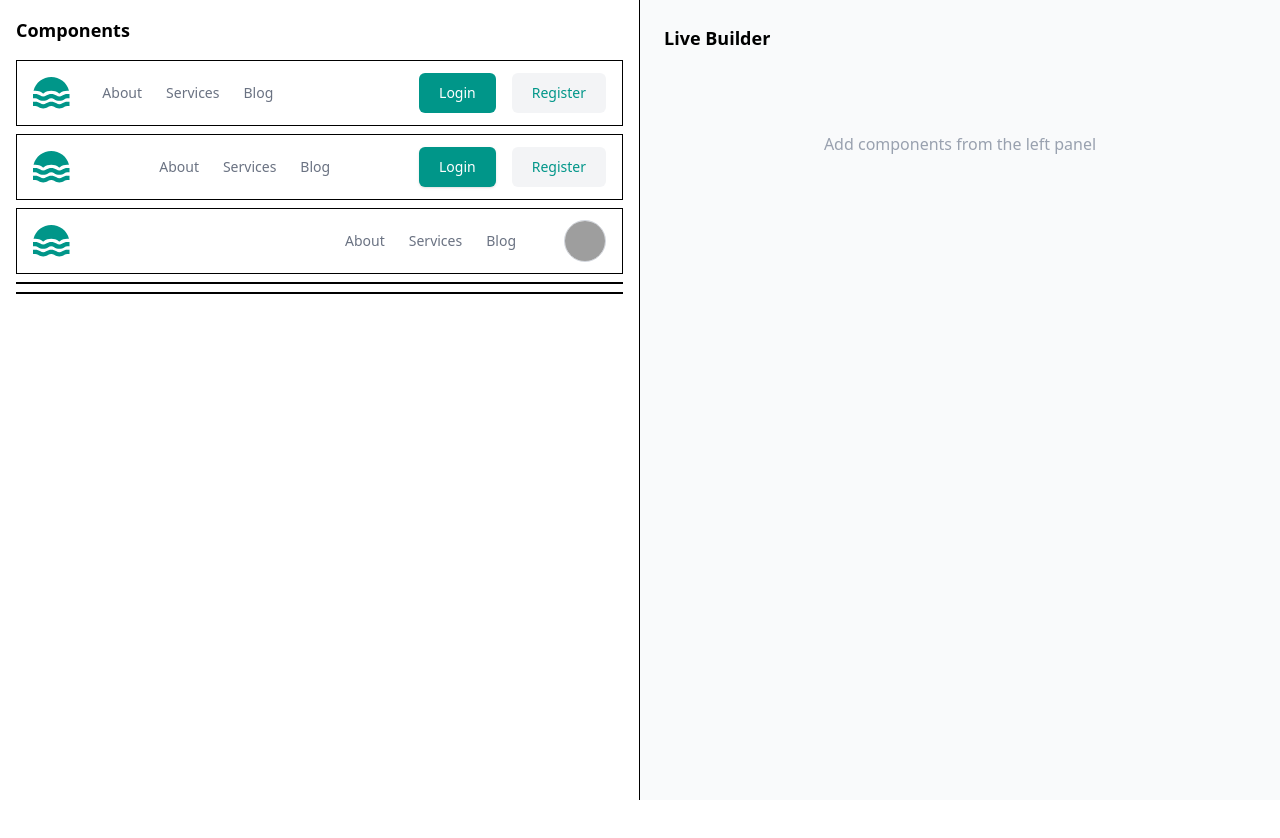
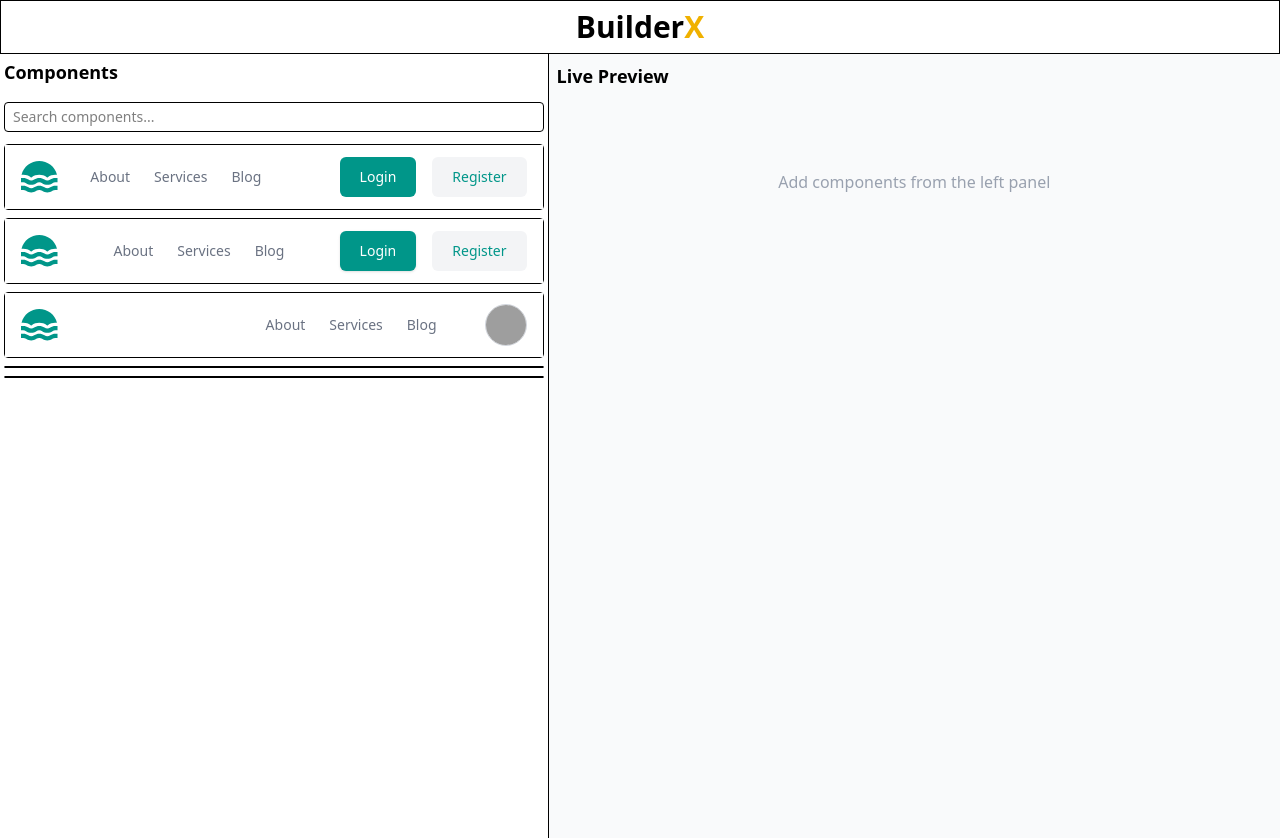
Before and after one commit to asrafulsgit/builder-client, a React (Vite) app: page / in a window 1280 px wide. Shown: the top 838 px of the page. Before the commit the page ends 800 px from the top, so only its background shows below. Built offline with nearby package versions, Linux system fonts and the light colour scheme; grey boxes are pictures that could not be loaded.

Commit message:
Implement CommonLayout and Nav components; replace Outlet with CommonLayout in App

```diff
--- a/src/App.jsx
+++ b/src/App.jsx
@@ -1,11 +1,12 @@
-import { Outlet } from "react-router"
+import CommonLayout from "./components/layout/commonLayout"
+
 
 
 function App() {
 
   return (
      <>
-       <Outlet />
+       <CommonLayout />
      </>
   )
 }
--- /dev/null
+++ b/src/components/layout/CommonLayout.jsx
@@ -0,0 +1,14 @@
+import React from 'react'
+import Nav from './Nav'
+import { Outlet } from 'react-router'
+
+const CommonLayout = () => {
+  return (
+    <>
+      <Nav />
+      <Outlet />
+    </>
+  )
+}
+
+export default CommonLayout
--- /dev/null
+++ b/src/components/layout/Nav.jsx
@@ -0,0 +1,11 @@
+import React from 'react'
+
+const Nav = () => {
+  return (
+    <div className='border'>
+      <h1 className='text-3xl text-center py-2 font-bold'>Builder<span className='text-yellow-500'>X</span></h1>
+    </div>
+  )
+}
+
+export default Nav
--- a/src/pages/user/Builder.jsx
+++ b/src/pages/user/Builder.jsx
@@ -1,62 +1,98 @@
 import { useState } from "react";
 import { library } from "../../components/library/Library";
-import { v4 as uuidv4 } from 'uuid';
+import { v4 as uuidv4 } from "uuid";
 
-const  Builder=()=> {
+const Builder = () => {
   const [canvas, setCanvas] = useState([]);
-  console.log(canvas)
-  // Add new component
-  const addComponent = (componentId) => {
-    const isExist = canvas.find((c)=> c.componentId === componentId);
-    if(isExist) return;
-    const comp = library.find((c) => c.id === componentId);
-    if (!comp) return;
-    setCanvas((prev) => [
-      ...prev,
-      { id: uuidv4(), componentId, order: prev.length + 1 },
-    ]);
-  };
+  const [dragItem, setDragItem] = useState(null);
+  const [search, setSearch] = useState("");
 
   // Delete component
   const deleteComponent = (id) => {
     setCanvas((prev) => prev.filter((c) => c.id !== id));
   };
 
-  // Move component up/down
+  // Move component manually
   const moveComponent = (id, direction) => {
     setCanvas((prev) => {
       const index = prev.findIndex((c) => c.id === id);
       if (index === -1) return prev;
 
+      const newIndex = direction === "up" ? index - 1 : index + 1;
+      if (newIndex < 0 || newIndex >= prev.length) return prev;
+
       const newArr = [...prev];
-    const [item] = newArr.splice(index, 1);
-    const newIndex = direction === "up" ? index - 1 : index + 1;
-
-    if (newIndex < 0 || newIndex > newArr.length) return prev; // <-- FIX
-    newArr.splice(newIndex, 0, item);
+      const [moved] = newArr.splice(index, 1);
+      newArr.splice(newIndex, 0, moved);
       return newArr;
     });
   };
 
+  // Drag from left library
+  const handleDragStart = (c) => {
+    setDragItem(c);
+  };
+
+  // Drop into canvas
+  const handleDrop = (e) => {
+    e.preventDefault();
+    if (!dragItem) return;
+
+    // Prevent duplicate componentId
+    const isExist = canvas.find((c) => c.componentId === dragItem.id);
+    if (isExist) return;
+
+    setCanvas((prev) => [
+      ...prev,
+      { id: uuidv4(), componentId: dragItem.id, order: prev.length + 1 },
+    ]);
+
+    setDragItem(null);
+  };
+
+  // Allow drop
+  const handleDragOver = (e) => {
+    e.preventDefault();
+  };
+
+  // Filter components by search
+  const filtered = library.filter((c) =>
+    c.name.toLowerCase().includes(search.toLowerCase())
+  );
+
   return (
     <div className="flex h-screen">
-      {/* Left Sidebar - Components */}
-      <div className="w-1/2 border-r p-4 overflow-y-auto">
+      {/* Left Sidebar */}
+      <div className="w-3/7 border-r p-1 overflow-y-auto">
         <h2 className="font-bold text-lg mb-4">Components</h2>
-        {library.map((c) => (
+        <input
+          type="text"
+          placeholder="Search components..."
+          className="w-full mb-3 border rounded px-2 py-1 text-sm"
+          value={search}
+          onChange={(e) => setSearch(e.target.value)}
+        />
+        {filtered.map((c) => (
           <div
             key={c.id}
-            onClick={() => addComponent(c.id)}
-            className="border  mb-2 cursor-pointer hover:bg-gray-100"
+            draggable
+            onDragStart={() => handleDragStart(c)}
+            className="border mb-2 cursor-pointer hover:bg-gray-100 rounded"
           >
-            {<c.component />}
+            <div className="pointer-events-none">
+              <c.component />
+            </div>
           </div>
         ))}
       </div>
 
-      {/* Right Side - Builder Preview */}
-      <div className="flex-1  overflow-y-auto bg-gray-50">
-        <h2 className="font-bold pt-6 pl-6 text-lg mb-4">Live Builder</h2>
+      {/* Right Canvas */}
+      <div
+        className="flex-1 bg-gray-50 overflow-y-auto"
+        onDragOver={handleDragOver}
+        onDrop={handleDrop}
+      >
+        <h2 className="font-bold pt-2 pl-2 text-lg mb-4">Live Preview</h2>
 
         {canvas.length === 0 && (
           <div className="text-gray-400 text-center mt-20">
@@ -64,35 +100,36 @@ const  Builder=()=> {
           </div>
         )}
 
-        {canvas.map((c, i) => {
+        {canvas.map((c) => {
           const Comp = library.find((x) => x.id === c.componentId)?.component;
-
           return (
             <div
               key={c.id}
-              className="relative hover:border border-yellow-500
-              group  transition"
+              className="relative group hover:border border-transparent hover:border-yellow-400 transition"
             >
-              <div className="absolute z-10 right-2 top-2 hidden group-hover:flex gap-2">
+              {/* Action buttons */}
+              <div className="absolute right-2 top-2 z-10 hidden group-hover:flex gap-2">
                 <button
+                  onClick={() => deleteComponent(c.id)}
                   className="bg-red-500 text-white text-xs px-2 py-1 rounded"
-                  onClick={() => deleteComponent(c.id)}
                 >
                   Delete
                 </button>
                 <button
+                  onClick={() => moveComponent(c.id, "up")}
                   className="bg-gray-500 text-white text-xs px-2 py-1 rounded"
-                  onClick={() => moveComponent(c.id, "up")}
                 >
                   ↑
                 </button>
                 <button
+                  onClick={() => moveComponent(c.id, "down")}
                   className="bg-gray-500 text-white text-xs px-2 py-1 rounded"
-                  onClick={() => moveComponent(c.id, "down")}
                 >
                   ↓
                 </button>
               </div>
+
+              {/* Component Render */}
               {Comp && <Comp />}
             </div>
           );
@@ -100,6 +137,6 @@ const  Builder=()=> {
       </div>
     </div>
   );
-}
+};
 
 export default Builder;
```
Lines whose indentation alone changed are shown as unchanged.
